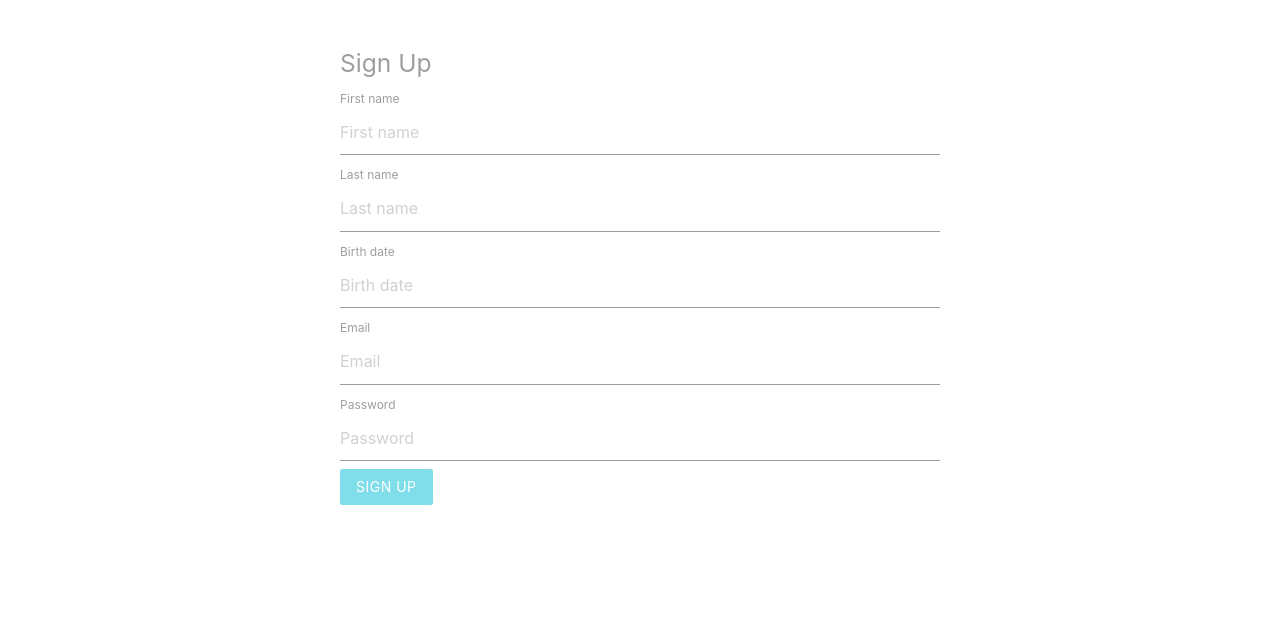
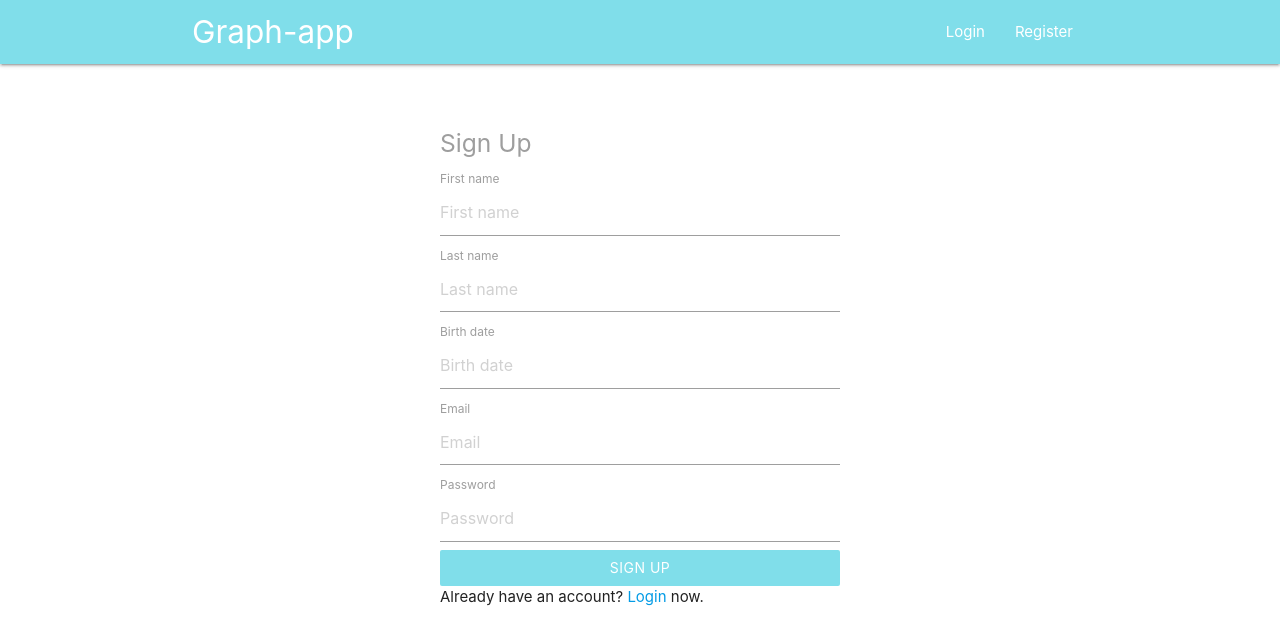
Before and after one commit to pepavlad/Graph-app, a React app: page /register in a window 1280 px wide. Shown: the top 644 px of the page. Built offline with nearby package versions, Linux system fonts and the light colour scheme.

Commit message:
feat: add forms login and register

```diff
--- a/src/App.css
+++ b/src/App.css
@@ -1,6 +1,24 @@
 form {
-  max-width: 600px;
+  max-width: 400px;
   margin: 50px auto;
+  display: flex;
+  flex-direction: column;
+}
+.register, .login {
+  width: 250px;
+  margin: 0 auto;
+  display: flex;
+  justify-content: space-evenly;
+}
+.btn {
+  width: 90px;
+  margin: 10px auto;
+}
+.loadingPage {
+  display: flex;
+  justify-content: center;
+  align-items: center;
+  height: 80vh;
 }
 .links {
   display: flex;
--- a/src/App.tsx
+++ b/src/App.tsx
@@ -1,12 +1,22 @@
 import React from "react";
 import "./App.css";
-import SignUp from "./pages/Auth/Auth";
+import SignUpForm from "./components/SignUpForm/SignUpForm";
+import SignInForm from "./components/SignInForm/SignInForm";
+import { BrowserRouter as Router, Route, Switch } from "react-router-dom";
+import Navbar from "./components/Navbar/Navbar";
 
 const App: React.FC = () => {
   return (
-    <div className="App">
-      <SignUp />
-    </div>
+    <Router>
+      <div className="App">
+        <Navbar />
+        <Switch>
+          <Route exact path="/" component={SignInForm} />
+          <Route path="/register" component={SignUpForm} />
+          <Route path="*" component={() => <div>404 not found.</div>} />
+        </Switch>
+      </div>
+    </Router>
   );
 };
 
--- /dev/null
+++ b/src/components/Navbar/Navbar.tsx
@@ -0,0 +1,19 @@
+import React from "react";
+import { Link } from "react-router-dom";
+import SignedInLinks from "../SignedInLinks/SignedInLinks";
+import SignedOutLinks from "../SignedOutLinks/SignedOutLinks";
+import { connect } from "react-redux";
+const Navbar: React.FC = () => {
+  return (
+    <nav className="nav-wrapper cyan lighten-3">
+      <div className="container">
+        <Link to="/" className="brand-logo left">
+          Graph-app
+        </Link>
+        <SignedOutLinks />
+      </div>
+    </nav>
+  );
+};
+
+export default connect()(Navbar);
--- /dev/null
+++ b/src/components/SignInForm/SignInForm.tsx
@@ -0,0 +1,39 @@
+import React from "react";
+import Input from "../../components/Input/Input";
+import Button from "../../components/Button/Button";
+import { useDispatch } from "react-redux";
+import { signIn } from "../../redux/thunk/auth";
+import { Link, useHistory } from "react-router-dom";
+
+const SignInForm: React.FC = () => {
+  const dispatch = useDispatch();
+  const history = useHistory();
+
+  const handleSubmit = (event: React.FormEvent) => {
+    event.preventDefault();
+    const { email, password } = event.target as HTMLInputElement & {
+      email: { value: string };
+      password: { value: string };
+    };
+    dispatch(signIn(email.value, password.value, history));
+  };
+
+  return (
+    <form onSubmit={handleSubmit} className="white">
+      <h5 className="grey-text text-draken-3">Sign In</h5>
+      <Input type="email" name="email" placeholder="Email" label="Email" />
+      <Input
+        type="password"
+        name="password"
+        placeholder="Password"
+        label="Password"
+      />
+      <Button text={"Sign In"} className="btn cyan lighten-3 z-depth-0" />
+      <div className="register">
+        Don't have an account? <Link to="/register">Register</Link> now.
+      </div>
+    </form>
+  );
+};
+
+export default SignInForm;
--- /dev/null
+++ b/src/components/SignUpForm/SignUpForm.tsx
@@ -0,0 +1,70 @@
+import React from "react";
+import Input from "../../components/Input/Input";
+import Button from "../../components/Button/Button";
+import { useDispatch } from "react-redux";
+import { register } from "../../redux/thunk/auth";
+import { Link, useHistory } from "react-router-dom";
+
+const SignUpForm: React.FC = () => {
+  const dispatch = useDispatch();
+  const history = useHistory();
+
+  const handleSubmit = (event: React.FormEvent) => {
+    event.preventDefault();
+    const { email, password, firstName, lastName, birthDate } =
+      event.target as HTMLInputElement & {
+        email: { value: string };
+        password: { value: string };
+        firstName: { value: string };
+        lastName: { value: string };
+        birthDate: { value: string };
+      };
+    dispatch(
+      register(
+        email.value,
+        password.value,
+        firstName.value,
+        lastName.value,
+        birthDate.value,
+        history
+      )
+    );
+  };
+
+  return (
+    <form onSubmit={handleSubmit} className="white">
+      <h5 className="grey-text text-draken-3">Sign Up</h5>
+      <Input
+        type="text"
+        name="firstName"
+        placeholder="First name"
+        label="First name"
+      />
+      <Input
+        type="text"
+        name="lastName"
+        placeholder="Last name"
+        label="Last name"
+      />
+      <Input
+        type="text"
+        name="birthDate"
+        placeholder="Birth date"
+        label="Birth date"
+      />
+      <Input type="email" name="email" placeholder="Email" label="Email" />
+      <Input
+        type="password"
+        name="password"
+        placeholder="Password"
+        label="Password"
+      />
+      <Button text={"Sign Up"} className="btn cyan lighten-3 z-depth-0" />
+      <div className="login">
+        Already have an account? <Link to="/">Login</Link> now.
+      </div>
+    </form>
+  );
+};
+
+export default SignUpForm;
--- /dev/null
+++ b/src/components/SignedInLinks/SignedInLinks.tsx
@@ -0,0 +1,22 @@
+import React from "react";
+import { NavLink } from "react-router-dom";
+
+const SignedInLinks: React.FC = () => {
+  return (
+    <ul className="links right">
+      <li>
+        <NavLink to="/">New Project</NavLink>
+      </li>
+      <li>
+        <NavLink to="/">Log Out</NavLink>
+      </li>
+      <li>
+        <NavLink to="/">
+          <i className="icon material-icons">account_circle</i>
+        </NavLink>
+      </li>
+    </ul>
+  );
+};
+
+export default SignedInLinks;
--- /dev/null
+++ b/src/components/SignedOutLinks/SignedOutLinks.tsx
@@ -0,0 +1,17 @@
+import React from "react";
+import { NavLink } from "react-router-dom";
+
+const SignedOutLinks: React.FC = () => {
+  return (
+    <ul className="links right">
+      <li>
+        <NavLink to="/">Login</NavLink>
+      </li>
+      <li>
+        <NavLink to="/register">Register</NavLink>
+      </li>
+    </ul>
+  );
+};
+
+export default SignedOutLinks;
--- a/src/index.tsx
+++ b/src/index.tsx
@@ -5,8 +5,8 @@ import { Provider } from "react-redux";
 import { createStore, applyMiddleware } from "redux";
 import thunk from "redux-thunk";
 import { rootReducer } from "./redux/reducers/index";
-import { initializeApp } from "firebase/app";
 import firebase from "firebase/app";
+
 const firebaseConfig = {
   apiKey: "AIzaSyAUDcea0Mz5PCf9u6R6ckEzXm7HEfoFa_Q",
   authDomain: "graph-app-9a5a3.firebaseapp.com",
```
Also changed, not shown: src/components/Button/Button.tsx (renamed from src/components/Button.tsx), src/components/Input/Input.tsx (renamed from src/components/Input.tsx).
